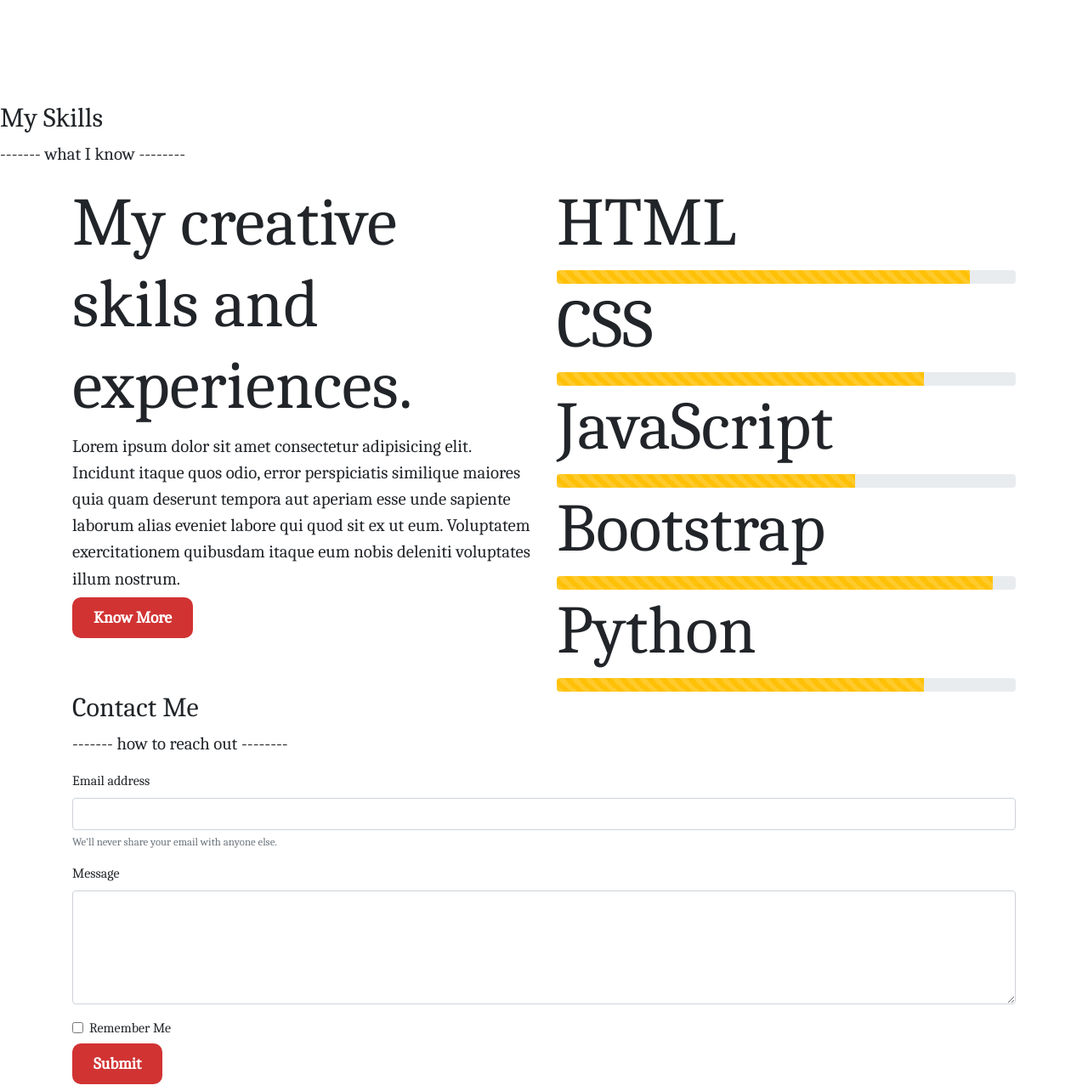
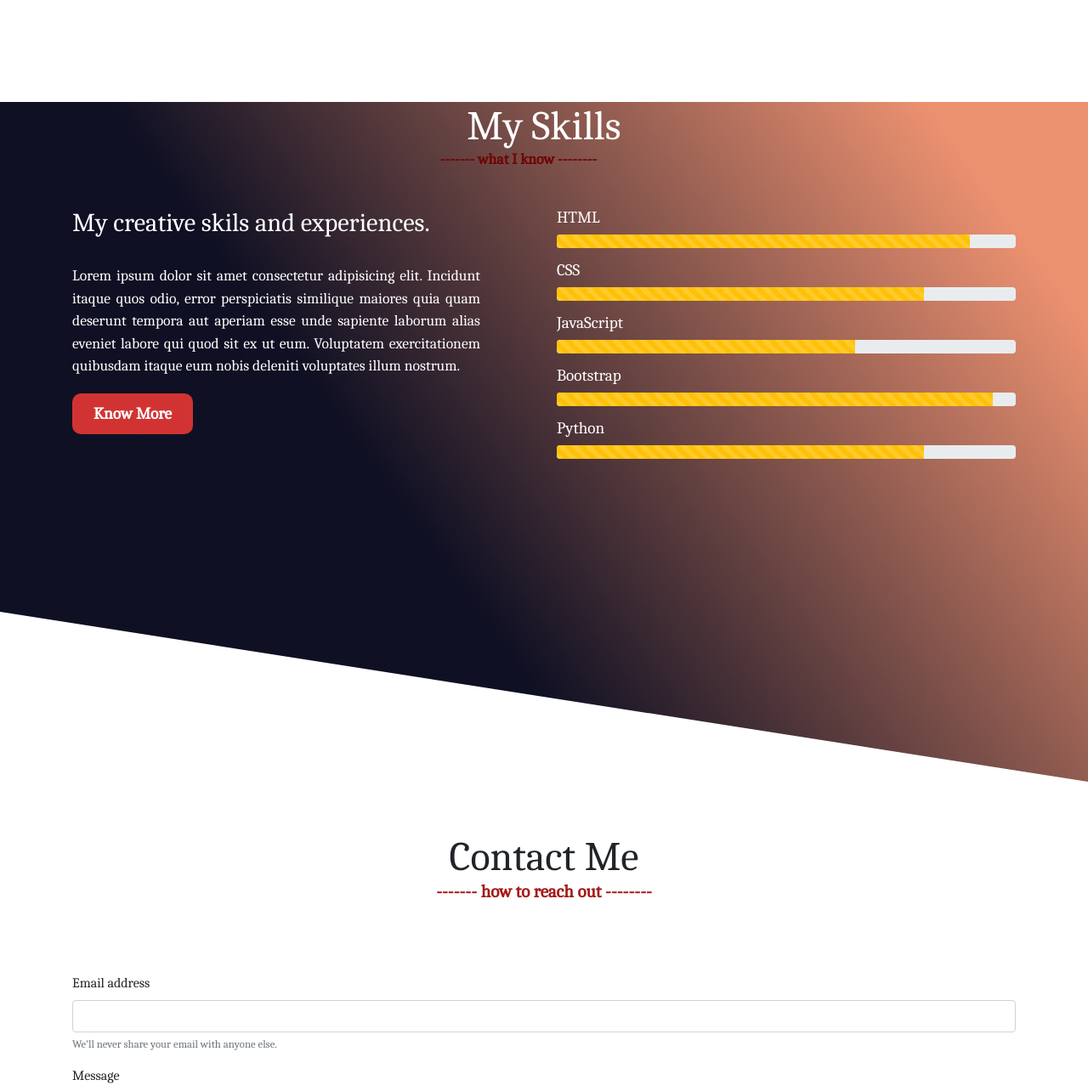
Before and after one commit to MihirBibhuty/Portfolio, a plain HTML site: page index.html in a window 1280 px wide. Shown: the part 1540-2824 px from the top of the page at 85% size. Drawn offline with nearby package versions, Linux system fonts and the light colour scheme.

Commit message:
Update style.css

```diff
--- a/style.css
+++ b/style.css
@@ -5,7 +5,7 @@
     box-sizing: border-box;
 }
 
-h1{
+.header h1{
     /* color: white; */
     font-size: 5rem !important;
 }
@@ -385,7 +385,7 @@ nav{
     text-align: justify;
 }
 
-.content{
+.about .content{
     position: relative;
 }
 
@@ -455,7 +455,7 @@ nav{
     color: #ba4242;
 } */
 
-.buttonCV{
+.about .buttonCV{
     background-color: #d13333;
     color: #fff;
     border-radius: 10px;
@@ -465,7 +465,124 @@ nav{
     transition: all 0.4s ease-in-out;
 }
 
-.buttonCV:hover{
+.about .buttonCV:hover{
+    text-decoration: none;
+    background-color: transparent;
+    color: #d13333;
+    border: 2px solid #d13333;
+    box-shadow: 10px 10px 12px -4.5px #ba4242, inset 18px 20px 18px -9px #ba4242;
+    text-shadow: 0 0 4px #fff;
+}
+
+/* **************** About Ends **************** */
+
+
+
+
+/* **************** Skills Starts **************** */
+
+.skills{
+    /* margin-top: 60px;
+    margin-left: 120px; */
+    height: 100vh;
+    background-image: linear-gradient(54deg, rgba(5, 6, 26, 0.96) 38%, rgba(236, 140, 105, 0.95) 90%);
+    clip-path: polygon(0% 0%, 100% 0%, 100% 100%, 0% 75%);
+}
+
+.skills h2{
+    text-align: center;
+    font-size: 3rem;
+    color: #fff;
+    /* font-weight: 600; */
+}
+
+.skills .des{
+    text-align: center;
+    margin-top: -12px;
+    color: rgb(112, 4, 4);
+    font-weight: 600;
+}
+
+.skills h1{
+    font-size: 1.9rem;
+    color: #fff;
+    margin-top: 15px;
+    /* font-weight: 600; */
+}
+
+.skills p{
+    font-size: 1.1rem;
+    color: #fff;
+    margin-top: 30px;
+    margin-bottom: 30px;
+    padding-right: 60px;
+    text-align: justify;
+}
+
+.skills .buttonCV{
+    background-color: #d13333;
+    color: #fff;
+    border-radius: 10px;
+    padding: 13px 25px;
+    font-size: 1.2rem;
+    font-weight: 600;
+    transition: all 0.4s ease-in-out;
+}
+
+.skills .buttonCV:hover{
+    text-decoration: none;
+    background-color: transparent;
+    color: #d13333;
+    border: 2px solid #d13333;
+    box-shadow: 10px 10px 12px -4.5px #ba4242, inset 18px 20px 18px -9px #ba4242;
+    /* text-shadow: 0 0 4px #fff; */
+}
+
+.skills .tag{
+    font-size: 1.2rem;
+}
+
+
+/* **************** Skills Ends **************** */
+
+
+
+/* **************** Contact Starts **************** */
+
+.contact{
+    margin-top: 60px;
+    height: 100vh;
+}
+
+.contact h2{
+    text-align: center;
+    font-size: 3rem;
+    /* font-weight: 600; */
+}
+
+.contact .des{
+    text-align: center;
+    margin-top: -12px;
+    color: rgb(165, 25, 25);
+    font-weight: 600;
+}
+
+.contact form{
+    margin-top: 80px;
+    margin-bottom: 30px;
+}
+
+.contact .buttonCV{
+    background-color: #d13333;
+    color: #fff;
+    border-radius: 10px;
+    padding: 10px 25px;
+    font-size: 1.2rem;
+    font-weight: 600;
+    transition: all 0.4s ease-in-out;
+}
+
+.contact .buttonCV:hover{
     text-decoration: none;
     background-color: transparent;
     color: #d13333;
@@ -475,6 +592,41 @@ nav{
 }
 
 
+/* **************** Contact Ends **************** */
 
 
-/* **************** About Ends **************** */
+
+
+
+
+
+
+/* .skills img{
+    height: 400px;
+}
+
+.skills .content{
+    display: flex;
+    align-items: center;
+    margin-top: 35px;
+}
+
+.skills .content div{
+    margin-left: 150px;
+}
+
+.skills .content h3{
+    font-size: 1.8rem;
+    font-weight: 600;
+    margin-right: 10px;
+}
+
+.skills .content p{
+    margin: 25px 0;
+    font-size: 1.1rem;
+    text-align: justify;
+}
+
+.skills .content{
+    position: relative;
+} */
```
